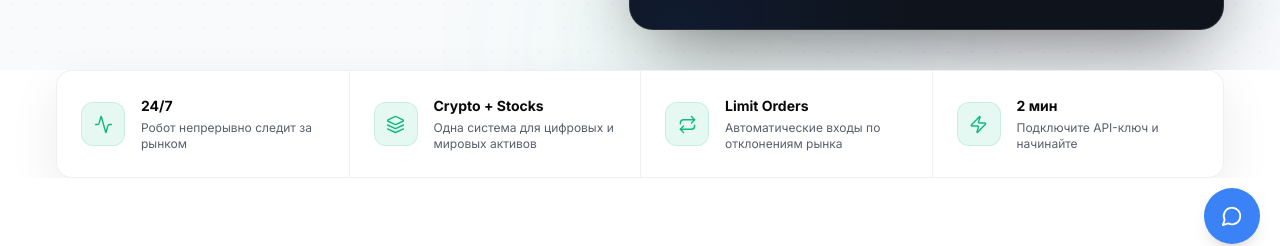
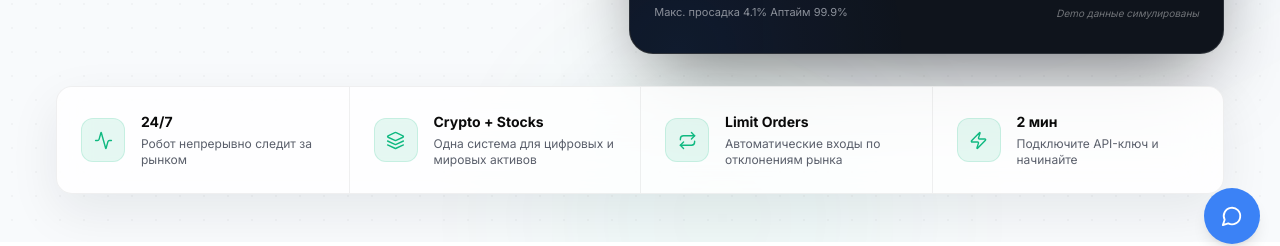
Before and after one commit to konkovev-cyber/TradingAutoPilot, a React (Vite) app: page / in a window 1280 px wide. Shown: the part 536-782 px from the top of the page. Built offline with nearby package versions, Linux system fonts and the light colour scheme; no server answers; the database is empty.

Commit message:
fix: restore metrics inside hero and proportional spacing

```diff
--- a/src/components/Hero.tsx
+++ b/src/components/Hero.tsx
@@ -2,6 +2,7 @@ import { motion } from "framer-motion";
 import { ArrowRight, BookOpen, ShieldCheck, Zap } from "lucide-react";
 import { useI18n } from "@/lib/i18n";
 import { TradingTerminal } from "./HeroTerminal";
+import { MetricsStrip } from "./HeroMetrics";
 
 export default function Hero() {
   const { lang } = useI18n();
@@ -27,7 +28,7 @@ export default function Hero() {
       };
 
   return (
-    <section className="hero relative isolate box-border block min-h-[520px] w-full overflow-hidden bg-[#F8FAFC] pb-10 pt-[72px] dark:bg-[#080D16]">
+    <section className="hero relative isolate box-border block min-h-[520px] w-full overflow-hidden bg-[#F8FAFC] pb-12 pt-20 dark:bg-[#080D16] md:pt-24">
       <div className="pointer-events-none absolute inset-0 overflow-hidden" aria-hidden="true">
         <div className="absolute inset-0 opacity-[0.03] dark:opacity-[0.07]" style={{ backgroundImage: "radial-gradient(circle, #0B0F14 1px, transparent 1px)", backgroundSize: "24px 24px" }} />
         <motion.div
@@ -107,6 +108,10 @@ export default function Hero() {
           </div>
         </div>
 
+        <div className="mt-8">
+          <MetricsStrip />
+        </div>
+
       </div>
     </section>
   );
--- a/src/components/HeroMetrics.tsx
+++ b/src/components/HeroMetrics.tsx
@@ -25,7 +25,7 @@ export function MetricsStrip() {
       initial={{ opacity: 0, y: 20 }}
       animate={{ opacity: 1, y: 0 }}
       transition={{ duration: 0.65, delay: 0.5 }}
-      className="metrics relative mx-auto w-full max-w-[1440px] px-6 lg:px-10 xl:px-14 2xl:px-16"
+      className="metrics relative w-full"
     >
       <div className="w-full overflow-hidden rounded-2xl border border-black/[0.06] bg-white/80 shadow-[0_18px_50px_rgba(15,23,42,0.08)] backdrop-blur-xl dark:border-white/[0.1] dark:bg-[#101722]/85 dark:shadow-[0_22px_65px_rgba(0,0,0,0.28)]">
         <div className="grid grid-cols-2 divide-x divide-y divide-black/[0.06] dark:divide-white/[0.08] lg:grid-cols-4 lg:divide-y-0">
--- a/src/components/Products.tsx
+++ b/src/components/Products.tsx
@@ -15,7 +15,7 @@ export default function Products() {
   const bots = useBots();
 
   return (
-    <section id="bots" className="robots relative block w-full bg-white transition-colors duration-300 dark:bg-gray-950">
+    <section id="bots" className="robots relative block w-full bg-white py-16 transition-colors duration-300 dark:bg-gray-950 md:py-20">
       <div className="max-w-7xl mx-auto px-6 lg:px-8">
         <motion.div
           initial={{ opacity: 0, y: 20 }}
--- a/src/index.css
+++ b/src/index.css
@@ -206,20 +206,3 @@
   margin-left: auto;
   margin-right: auto;
 }
-
-.hero {
-  min-height: 520px;   /* гарантия, что hero не схлопнется */
-  padding-top: 72px;   /* шапка (64px) + 8px воздуха */
-  padding-bottom: 40px; /* низ hero -> верх метрик = 40px */
-}
-
-.metrics {
-  margin-top: 0;       /* отступ уже задан padding-bottom hero */
-  margin-bottom: 0;
-}
-
-.robots {
-  margin-top: 0;       /* отступ задаётся только padding'ом */
-  padding-top: 80px;   /* метрики -> заголовок Три робота = 80px */
-  padding-bottom: 96px; /* низ секции -> верх следующей = 96px */
-}
--- a/src/pages/HomePage.tsx
+++ b/src/pages/HomePage.tsx
@@ -4,7 +4,6 @@ import Header from "@/components/Header";
 import Footer from "@/components/Footer";
 import FloatingContact from "@/components/FloatingContact";
 import Hero from "@/components/Hero";
-import { MetricsStrip } from "@/components/HeroMetrics";
 
 import Products from "@/components/Products";
 import Compare from "@/components/Compare";
@@ -21,7 +20,6 @@ import { useI18n } from "@/lib/i18n";
 
 const componentMap: Record<string, ComponentType> = {
   hero: Hero,
-  trust: MetricsStrip,
 
   products: Products,
   compare: Compare,
```
